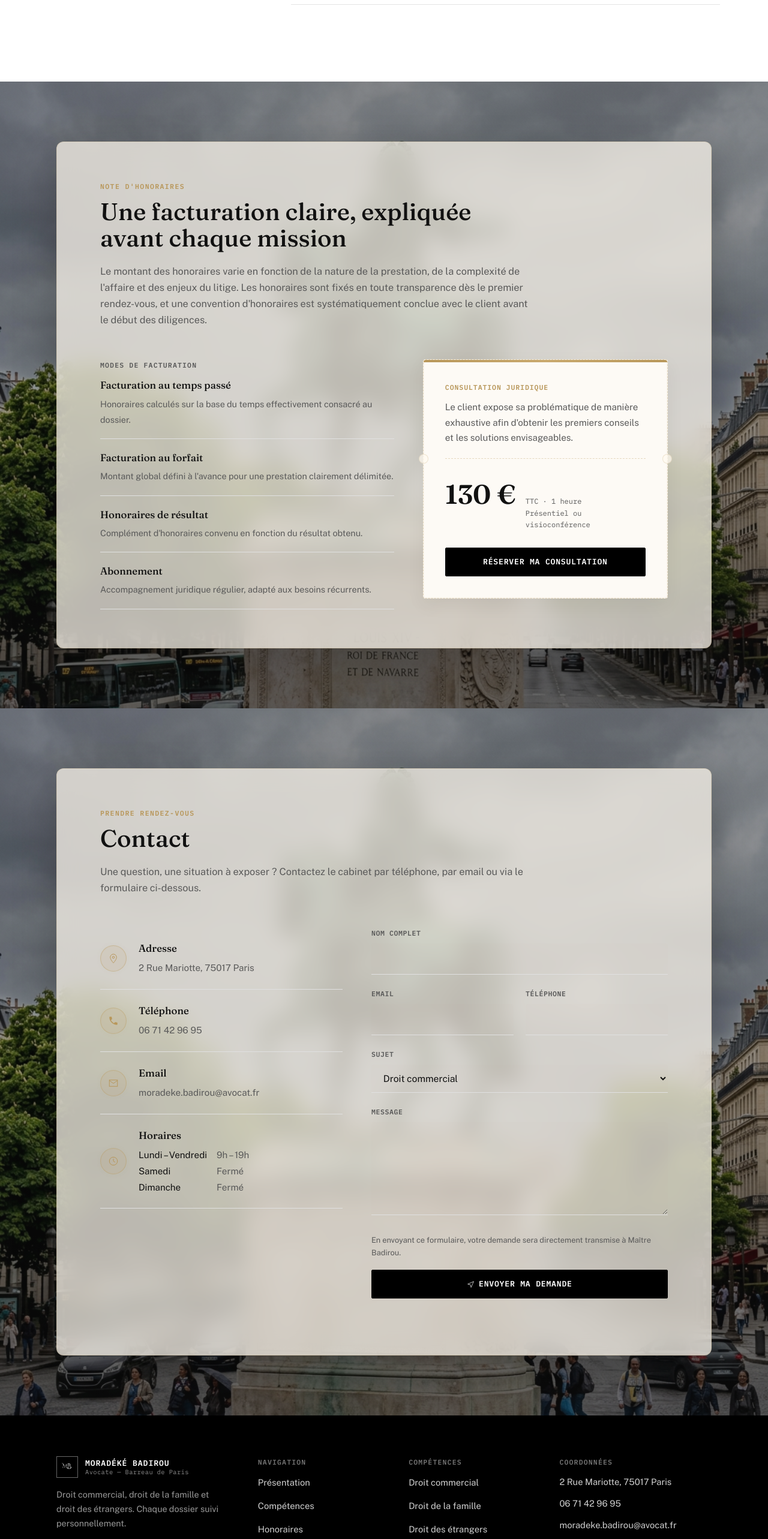
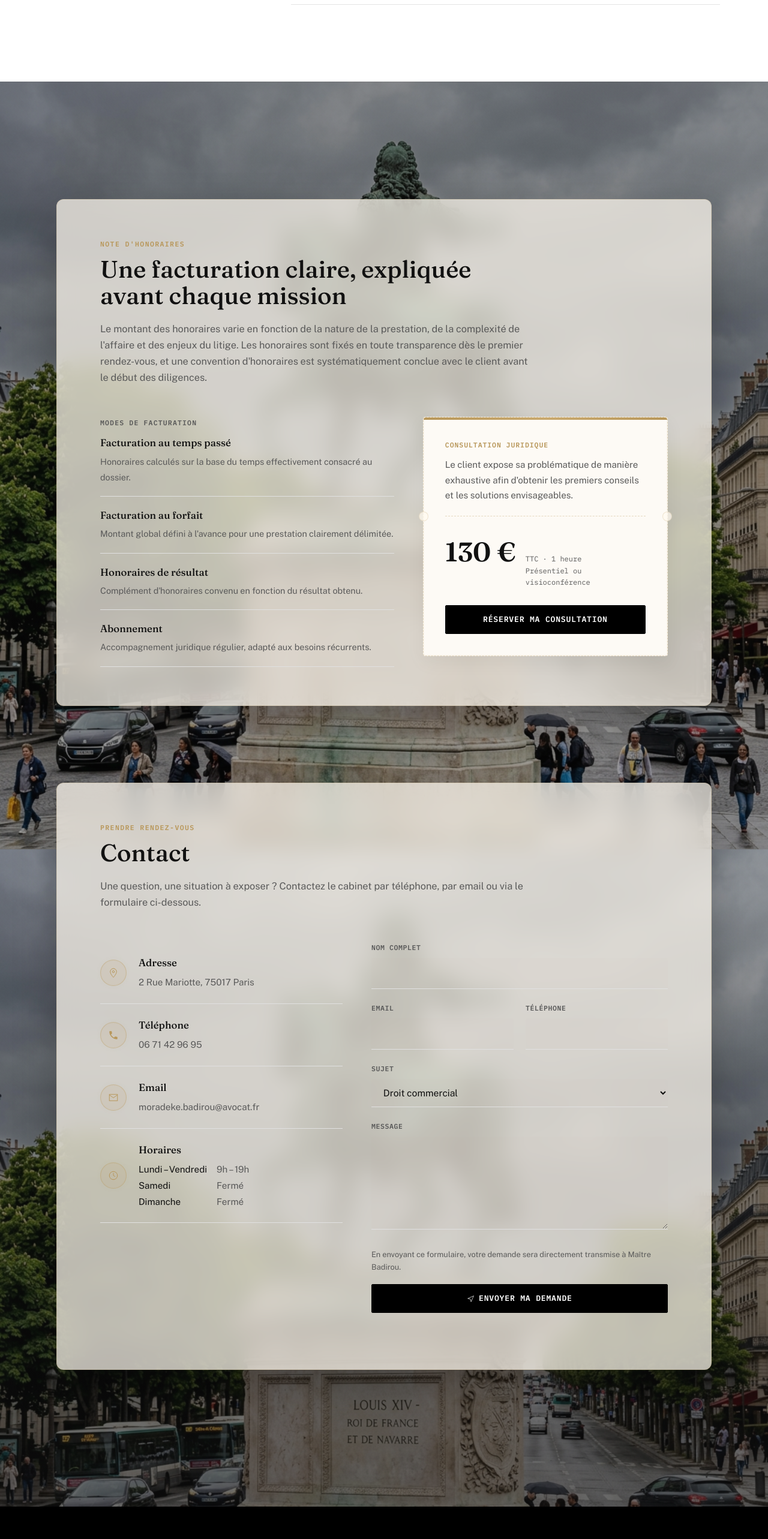
Before and after one commit to AGONGBONONTobi/ices_ai_platform, a React (Vite) app in the folder react-app/: page / in a window 1280 px wide. Shown: the part 5120-7686 px from the top of the page at 60% size. Built offline with nearby package versions, Linux system fonts and the light colour scheme.

Commit message:
fix: FAQ mobile layout and iOS parallax duplication bug

```diff
--- a/react-app/src/App.jsx
+++ b/react-app/src/App.jsx
@@ -51,8 +51,10 @@ function App() {
         <Competences sectionRef={competencesSectionRef} />
         <Testimonials sectionRef={testimonialsSectionRef} />
         <FAQ sectionRef={faqSectionRef} />
-        <Honoraires sectionRef={honorairesSectionRef} />
-        <Contact sectionRef={contactSectionRef} />
+        <div className="section-photo-shared">
+          <Honoraires sectionRef={honorairesSectionRef} />
+          <Contact sectionRef={contactSectionRef} />
+        </div>
       </main>
 
       <Footer />
--- a/react-app/src/components/Contact.jsx
+++ b/react-app/src/components/Contact.jsx
@@ -64,7 +64,7 @@ export default function Contact({ sectionRef }) {
   }
 
   return (
-    <section className="section-photo-shared" id="contact" ref={sectionRef}>
+    <section className="pt-12 pb-24 lg:pt-16 lg:pb-32" id="contact" ref={sectionRef}>
       <div className="container">
         <Reveal as="div" className="section-panel">
           <div className="section-head">
--- a/react-app/src/components/FAQ.jsx
+++ b/react-app/src/components/FAQ.jsx
@@ -18,7 +18,7 @@ export default function FAQ({ sectionRef }) {
             whileInView={{ opacity: 1, y: 0 }}
             viewport={{ once: true, margin: "-100px" }}
             transition={{ duration: 0.6 }}
-            className="md:w-1/3 sticky top-32"
+            className="md:w-1/3 md:sticky md:top-32"
           >
             <h2 className="text-3xl md:text-4xl font-serif font-normal tracking-tight mb-4 text-foreground">
               Questions Fréquentes
--- a/react-app/src/components/Honoraires.jsx
+++ b/react-app/src/components/Honoraires.jsx
@@ -20,7 +20,7 @@ const BILLING_MODES = [
 ];
 export default function Honoraires({ sectionRef }) {
   return (
-    <section className="section-photo-shared" id="honoraires" ref={sectionRef}>
+    <section className="pt-16 pb-12 lg:pt-24 lg:pb-16" id="honoraires" ref={sectionRef}>
       <div className="container">
         <Reveal as="div" className="section-panel">
           <div className="section-head">
--- a/react-app/src/index.css
+++ b/react-app/src/index.css
@@ -353,7 +353,7 @@ ul { list-style: none; margin: 0; padding: 0; }
 .dark .section-photo-shared::before {
   background: linear-gradient(180deg, rgba(10, 10, 10, 0.65) 0%, rgba(10, 10, 10, 0.5) 50%, rgba(10, 10, 10, 0.75) 100%);
 }
-.section-photo-shared > .container {
+.section-photo-shared .container {
   position: relative;
   z-index: 1;
 }
```
